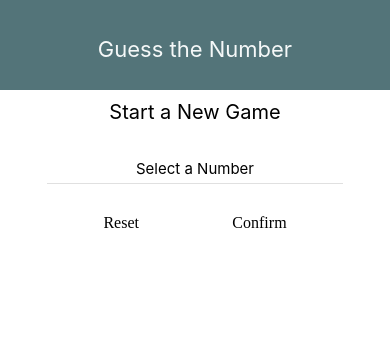
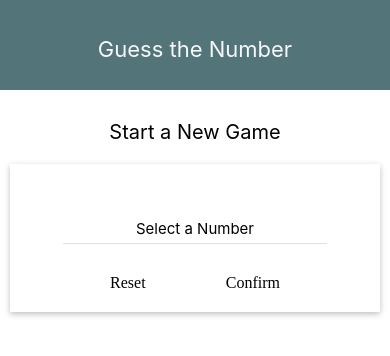
Before and after one commit to piscespieces/guess-number-react-native, a React Native app: screen / in a window 390 px wide. Shown: the top 356 px of the page. Built offline with nearby package versions, Linux system fonts and the light colour scheme; some icons are missing.

Commit message:
shadow to the input field

```diff
--- a/screens/StartGame.js
+++ b/screens/StartGame.js
@@ -46,10 +46,18 @@ const styles = StyleSheet.create({
     },
     headerText: {
         fontSize: 20,
+        marginVertical: 20,
     },
     inputFormContainer: {
         width: '100%',
         alignItems: 'center',
+        shadowColor: 'black',
+        shadowOffset: { width: 0, height: 2 },
+        shadowRadius: 6,
+        shadowOpacity: 0.26,
+        backgroundColor: 'white',
+        padding: 20,
+        elevation: 8, //For Android Shadows
     },
     textInput: {
         width: '80%',
```
